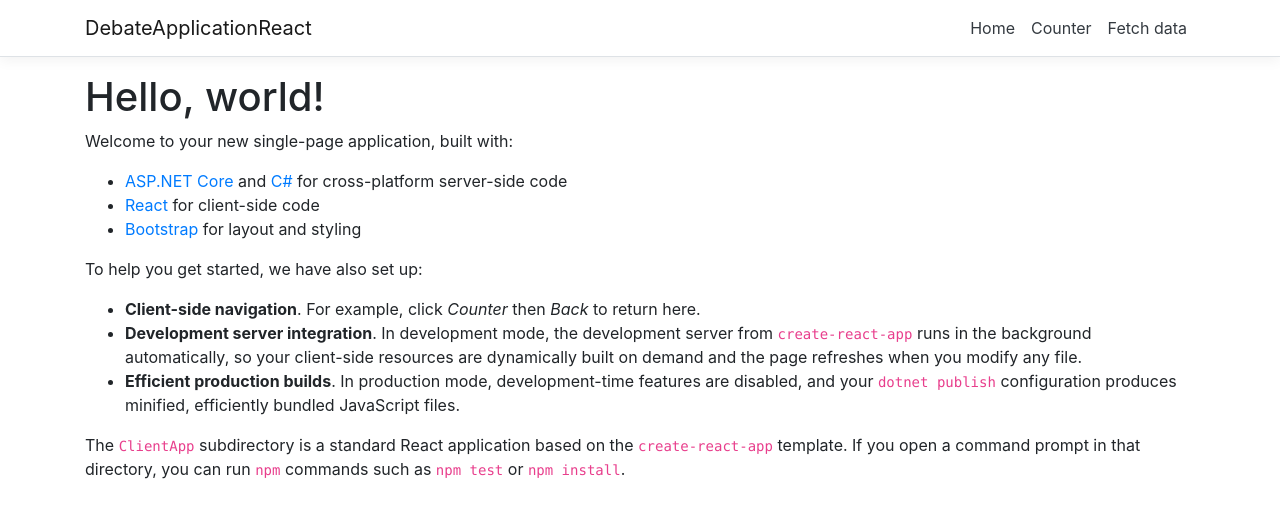
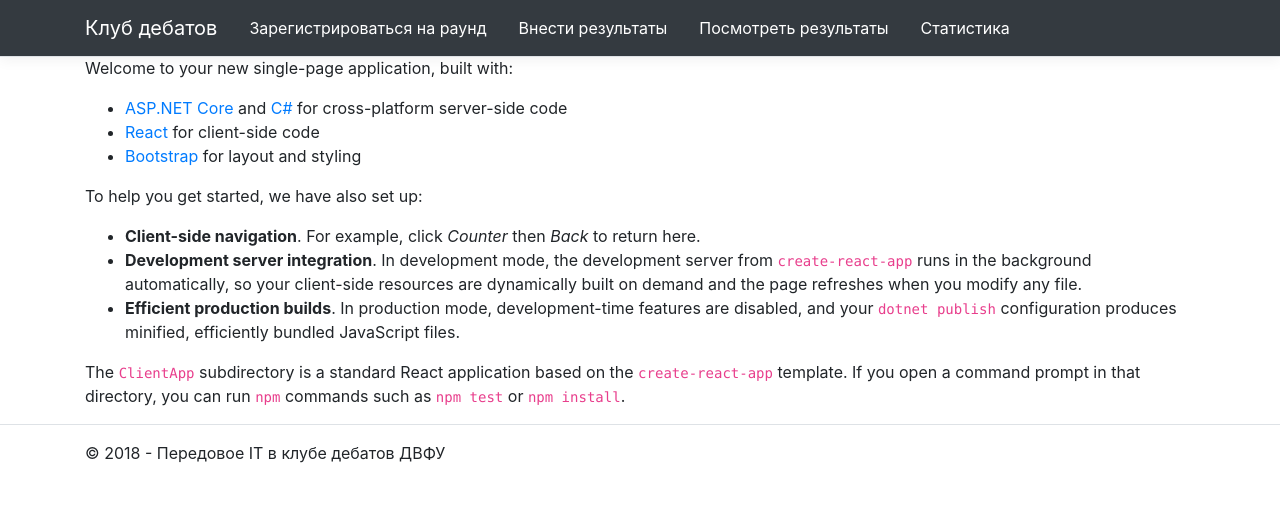
Before and after one commit to Juli-md/DebateApplication, a React (Create React App) app in the folder DebateApplicationReact/ClientApp/: page / in a window 1280 px wide. Shown: the top 518 px of the page. Built offline with nearby package versions, Linux system fonts and the light colour scheme.

Commit message:
added footer.js

```diff
--- /dev/null
+++ b/DebateApplicationReact/ClientApp/src/components/Footer.js
@@ -0,0 +1,15 @@
+import React from "react";
+import { Container } from 'reactstrap';
+
+
+
+export function Footer(props) {
+    return (
+        <footer className='border-top'>
+            <Container>
+                <p className='my-3'>&copy; 2018 - Передовое IT в клубе дебатов ДВФУ</p>
+            </Container>
+        </footer>
+    )
+
+}
--- a/DebateApplicationReact/ClientApp/src/components/Layout.js
+++ b/DebateApplicationReact/ClientApp/src/components/Layout.js
@@ -1,6 +1,7 @@
 import React, { Component } from 'react';
 import { Container } from 'reactstrap';
 import { NavMenu } from './NavMenu';
+import { Footer } from './Footer';
 
 export class Layout extends Component {
   static displayName = Layout.name;
@@ -11,7 +12,8 @@ export class Layout extends Component {
         <NavMenu />
         <Container>
           {this.props.children}
-        </Container>
+            </Container>
+        <Footer />
       </div>
     );
   }
--- a/DebateApplicationReact/ClientApp/src/components/NavMenu.js
+++ b/DebateApplicationReact/ClientApp/src/components/NavMenu.js
@@ -24,20 +24,23 @@ export class NavMenu extends Component {
   render () {
     return (
       <header>
-        <Navbar className="navbar-expand-sm navbar-toggleable-sm ng-white border-bottom box-shadow mb-3" light>
-          <Container>
-            <NavbarBrand tag={Link} to="/">DebateApplicationReact</NavbarBrand>
-            <NavbarToggler onClick={this.toggleNavbar} className="mr-2" />
-            <Collapse className="d-sm-inline-flex flex-sm-row-reverse" isOpen={!this.state.collapsed} navbar>
+            <Navbar className="navbar-expand-lg navbar-toggleable-lg fixed-top border-bottom box-shadow mb-3 navbar-dark bg-dark" >
+                <Container>
+                  <NavbarBrand tag={Link} to="/">Клуб дебатов</NavbarBrand>
+                <NavbarToggler onClick={this.toggleNavbar} className="mr-2" />
+                <Collapse className="d-lg-inline-flex " isOpen={!this.state.collapsed} navbar>
               <ul className="navbar-nav flex-grow">
                 <NavItem>
-                  <NavLink tag={Link} className="text-dark" to="/">Home</NavLink>
+                                <NavLink tag={Link} className="text-white mx-2" to="/">Зарегистрироваться на раунд</NavLink>
                 </NavItem>
                 <NavItem>
-                  <NavLink tag={Link} className="text-dark" to="/counter">Counter</NavLink>
+                                <NavLink tag={Link} className="text-white mx-2" to="/counter">Внести результаты</NavLink>
                 </NavItem>
                 <NavItem>
-                  <NavLink tag={Link} className="text-dark" to="/fetch-data">Fetch data</NavLink>
+                                <NavLink tag={Link} className="text-white mx-2" to="/fetch-data">Посмотреть результаты</NavLink>
+                </NavItem>
+                <NavItem>
+                                <NavLink tag={Link} className="text-white mx-2" to="/fetch-data">Статистика</NavLink>
                 </NavItem>
               </ul>
             </Collapse>
```
Also changed, not shown: DebateApplicationReact/ClientApp/public/index.html (line endings or trailing spaces), DebateApplicationReact/ClientApp/src/App.js (line endings or trailing spaces), DebateApplicationReact/ClientApp/src/components/Home.js (line endings or trailing spaces), DebateApplicationReact/ClientApp/src/index.js (line endings or trailing spaces).
